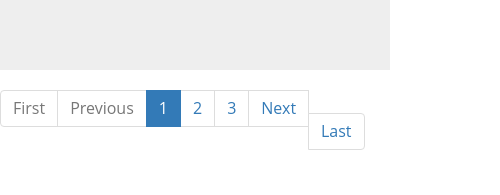
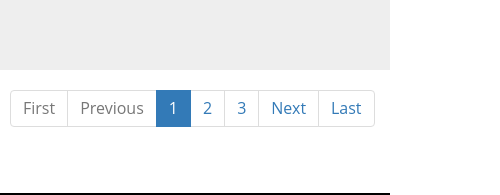
Before and after one commit to shankarsingh482/Vrikshit-Foundation, a React (Create React App) app in the folder frontend/: page /teamInformation in a window 390 px wide. Shown: the part 3987-4182 px from the top of the page, 500 px wide, since content can reach past the window. Built offline with nearby package versions, Linux system fonts and the light colour scheme.

Commit message:
responsiveness corrected

```diff
--- a/frontend/src/components/Pages/Team/Team.jsx
+++ b/frontend/src/components/Pages/Team/Team.jsx
@@ -10,6 +10,7 @@ class Team extends React.PureComponent {
   }
   render() {
     return (
+      <>
         <div className="teamContainer">
           <Banner
             bannerImage="teamCover"
@@ -17,8 +18,9 @@ class Team extends React.PureComponent {
             quotes="Together we are Stronger"
           />
           <Breadcrumb second="Team" />
+        </div>
         <Paginationmain />
-      </div>
+      </>
     );
   }
 }
--- a/frontend/src/components/Pages/Team/team.css
+++ b/frontend/src/components/Pages/Team/team.css
@@ -144,8 +144,18 @@ section .section-title {
   width: 500px;
 }
 
+.pagination li{
+  display: inline-block;
+  margin: 0;
+}
+
 @media only screen and (max-width: 480px) {
   .teamContainer {
     margin-top: -35px;
   }
+
+  .pagination-wrapper{
+    width: auto;
+    padding: 0 10px;
+  }
 }
```
Lines whose indentation alone changed are shown as unchanged.
